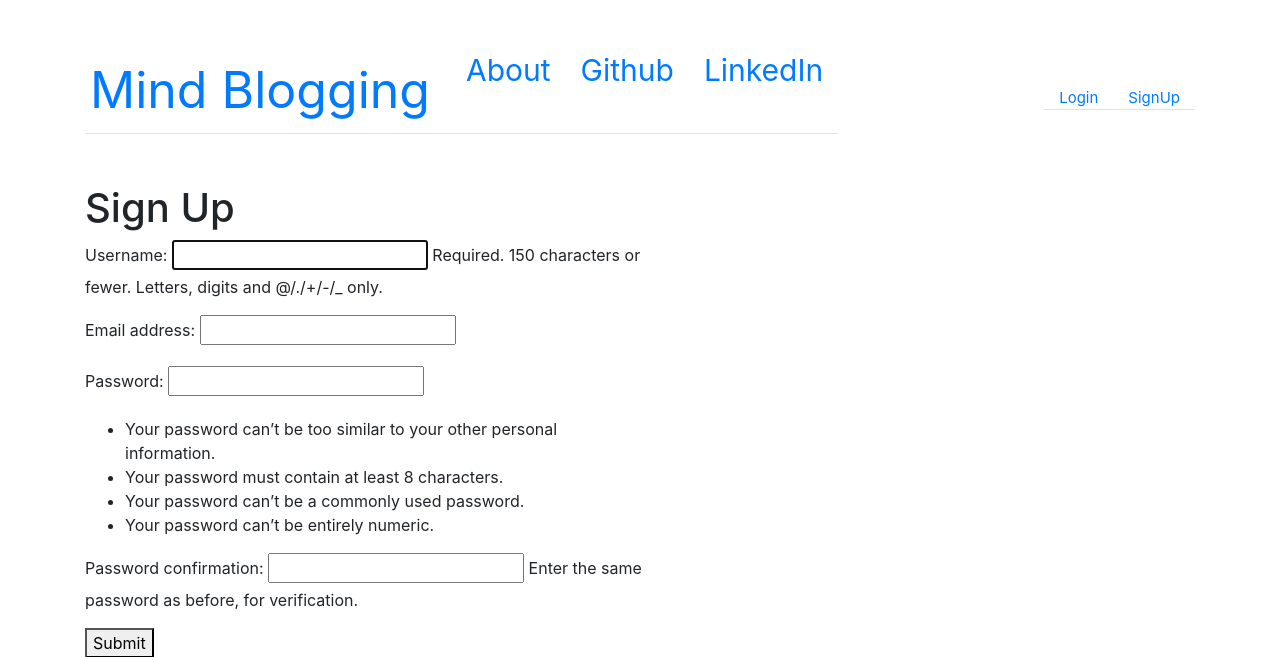
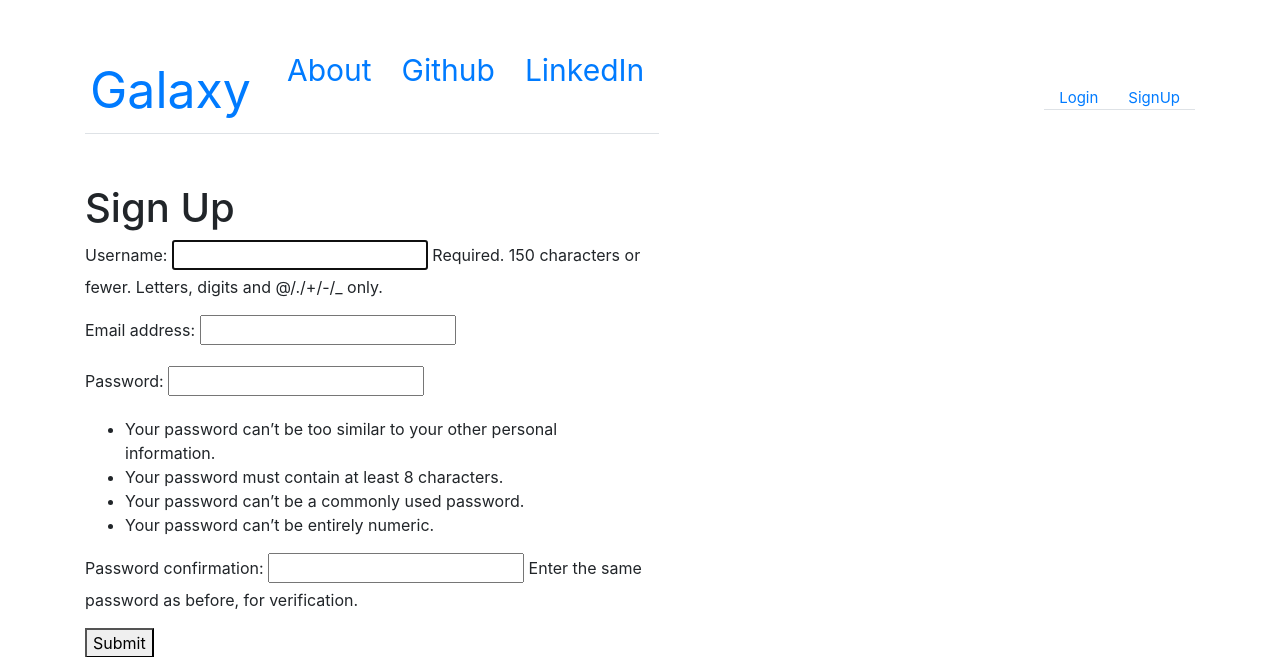
Before and after one commit to devsvstest/Galaxy, a Django app: page /accounts/signup/ in a window 1280 px wide. Shown: the top 657 px of the page. Run offline with Django 3.2, Linux system fonts and the light colour scheme.

Commit message:
updated brand name

```diff
--- a/blogging/templates/base.html
+++ b/blogging/templates/base.html
@@ -15,7 +15,7 @@
     <nav class="navbar navbar-default navbar_padding">
       <div class="container">
         <ul class = "nav nav-tabs navbar_display">
-          <li> <a class = "navbar-brand big_brand navbar_elements" href="{% url 'blogs:post_list'%}"> Mind Blogging </a> </li>
+          <li> <a class = "navbar-brand big_brand navbar_elements" href="{% url 'blogs:post_list'%}"> Galaxy </a> </li>
           <li> <a class = "navbar_elements" href="{% url 'blogs:about' %}"> About </a> </li>
           <li> <a class = "navbar_elements" href="https://www.github.com"> Github </a> </li>
           <li> <a class = "navbar_elements" href="https://www.linkedin.com"> LinkedIn </a> </li>
```
